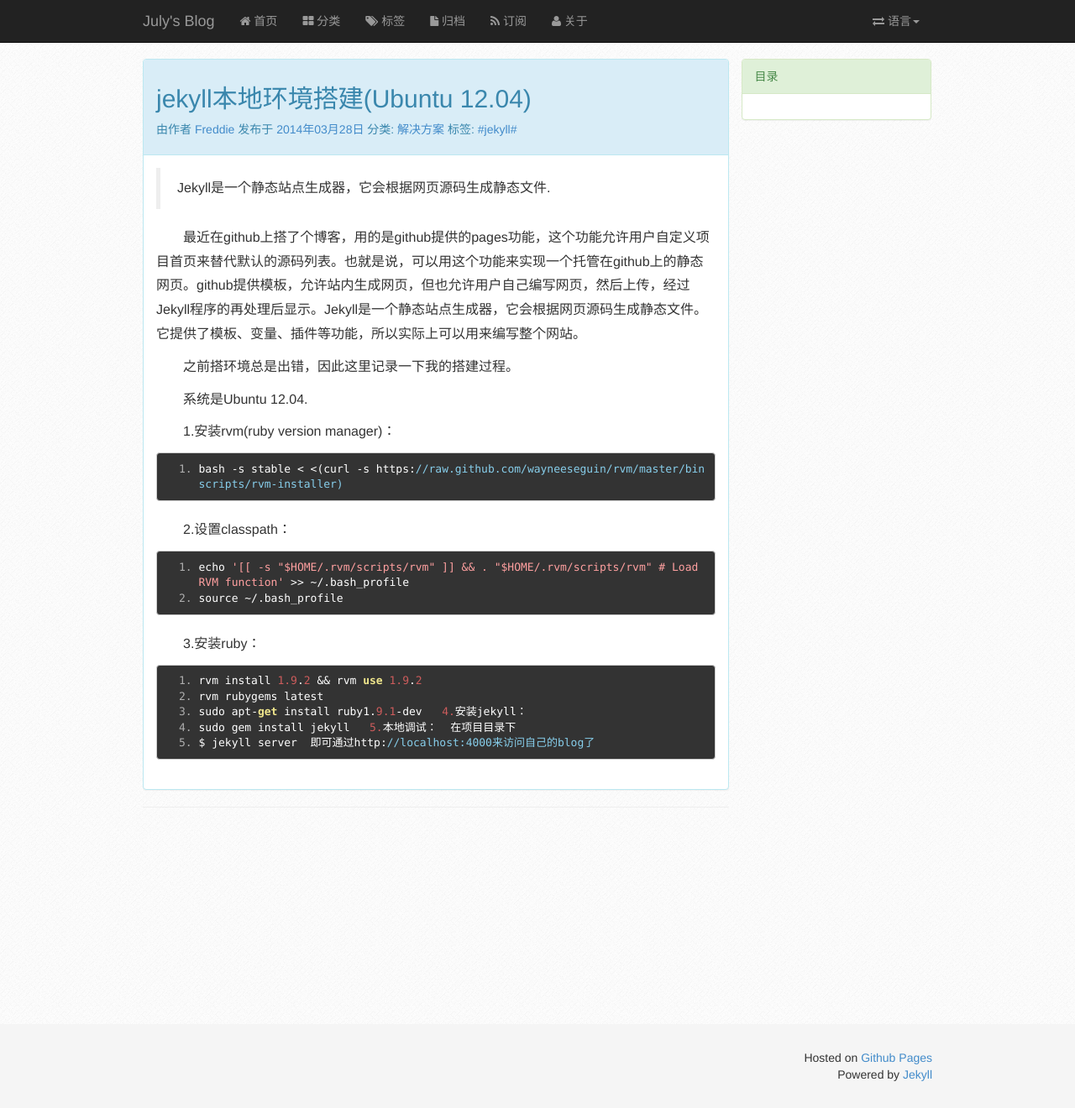
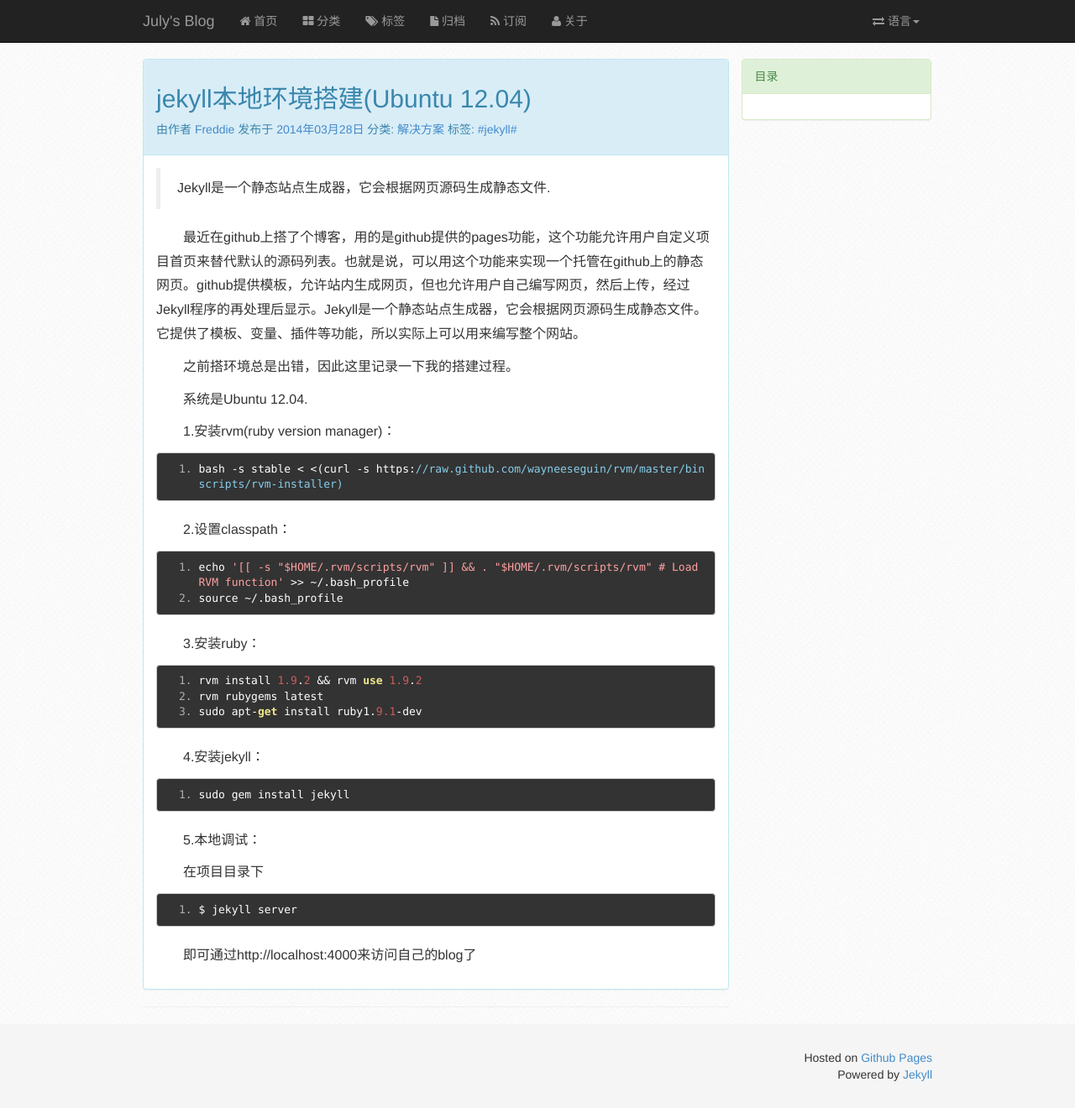
Before and after one commit to julykobe/julykobe.github.io, a Jekyll site: the page built from _posts/Solution/2014-03-28-jekyll-ubuntu-deploy.md, in a window 1280 px wide and 1320 px high. Shown: the whole window at 84% size. Built offline with Jekyll 4.4.1, drawn with Linux system fonts in a browser that asks for light colours; Markdown is read by kramdown in place of the engine named in the settings; comment, search, counter and statistics services are not loaded; part of the change alters nothing that is shown.

Commit message:
fix bug about local debug

```diff
--- a/_config.yml
+++ b/_config.yml
@@ -11,7 +11,7 @@ author:
 # 站点信息
 title: July's Blog
 description: my blog (original by http://yansu.org)
-url: http://julykobe.github.io
+# url: http://julykobe.github.io
 rss_url: /pages/atom.xml
 
 # gavatar头像及Favicon
--- a/_posts/Solution/2014-03-28-jekyll-ubuntu-deploy.md
+++ b/_posts/Solution/2014-03-28-jekyll-ubuntu-deploy.md
@@ -28,9 +28,15 @@ description: Jekyll是一个静态站点生成器，它会根据网页源码生
 	rvm install 1.9.2 && rvm use 1.9.2
 	rvm rubygems latest
 	sudo apt-get install ruby1.9.1-dev
+
 4.安装jekyll：
+
 	sudo gem install jekyll
+
 5.本地调试：
+
 在项目目录下
+
 	$ jekyll server
+
 即可通过http://localhost:4000来访问自己的blog了
```
